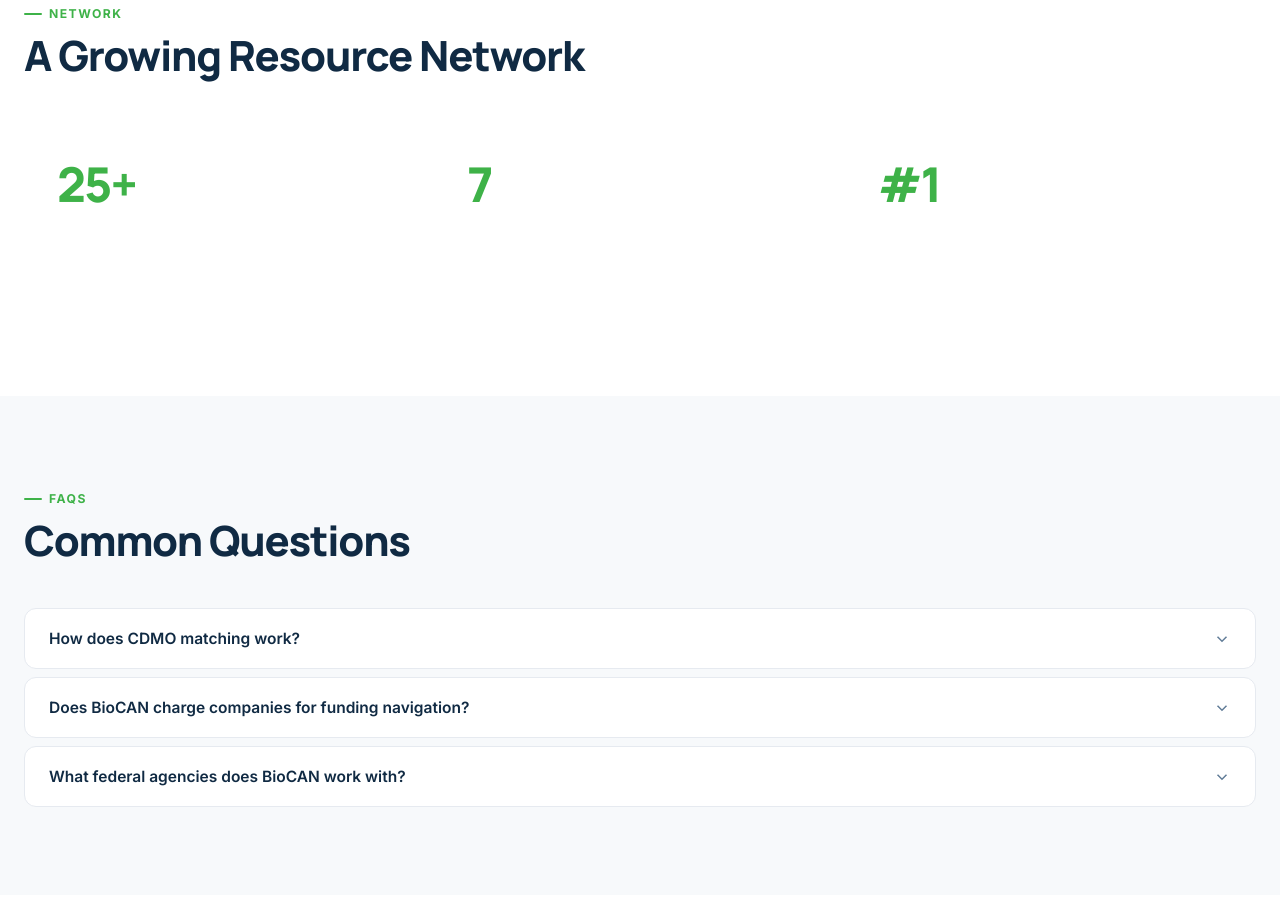
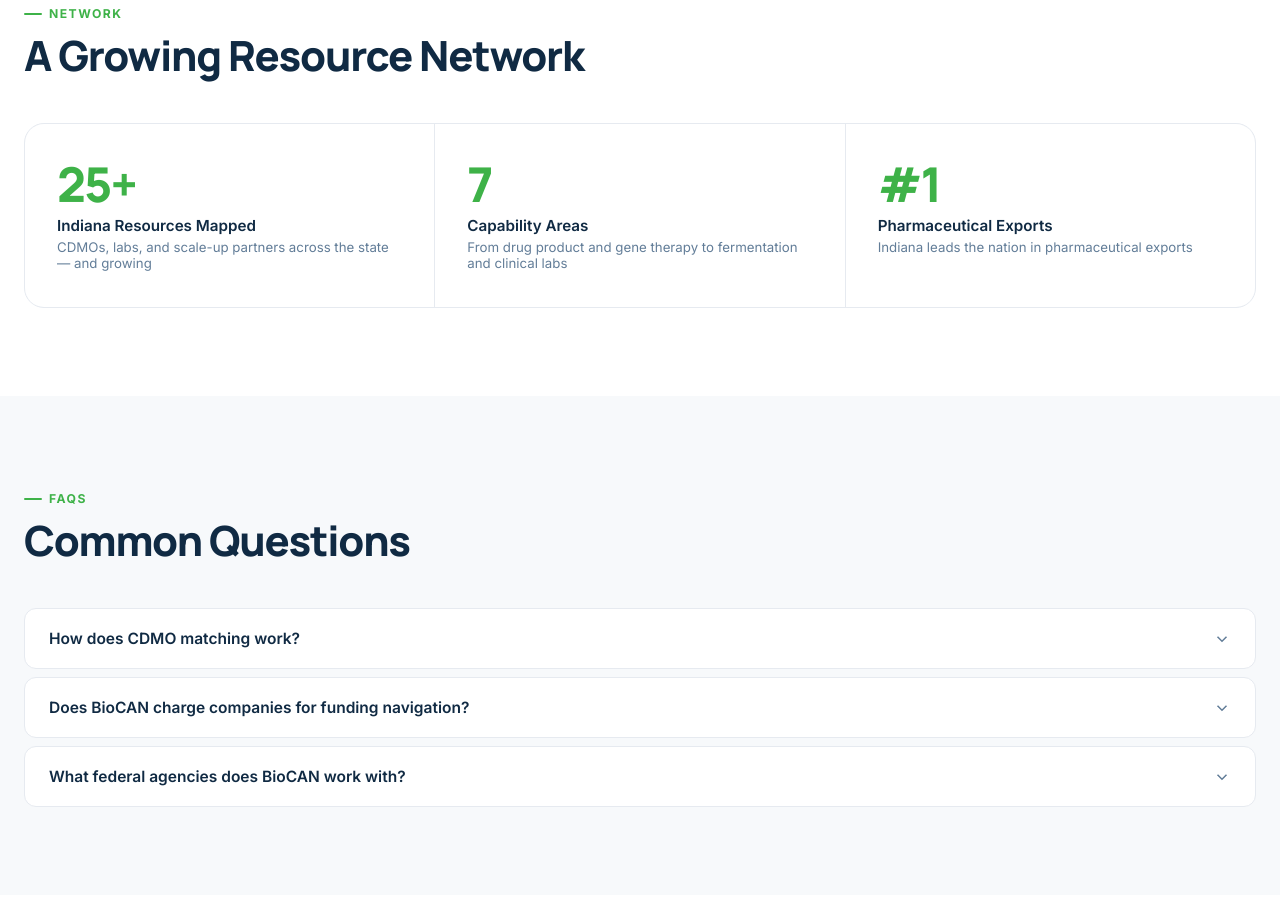
Before and after one commit to cfrady5/HeartlandBioworks, a website: page docs/biocan.html in a window 1280 px wide. Shown: the part 4195-5118 px from the top of the page. Drawn offline with Linux system fonts and the light colour scheme.

Commit message:
Fix white-on-white stat labels on biodefense + biocan (recolor metrics for light section)

```diff
--- a/docs/biocan.html
+++ b/docs/biocan.html
@@ -45,10 +45,10 @@
     .fund-card h3{font-size:1.05rem;font-weight:700;color:#fff;margin-bottom:8px;}
     .fund-card p{font-size:.9rem;line-height:1.68;color:rgba(255,255,255,.58);}
     .fund-range{font-family:'Manrope',system-ui,sans-serif;font-size:1.7rem;font-weight:800;color:var(--green);letter-spacing:-.03em;margin-bottom:8px;}
-    .metrics-grid{display:grid;grid-template-columns:repeat(3,1fr);gap:1px;background:rgba(255,255,255,.08);border:1px solid rgba(255,255,255,.08);border-radius:20px;overflow:hidden;}
-    .metric-item{padding:36px 32px;background:rgba(255,255,255,.04);}
-    .metric-n{font-family:'Manrope',system-ui,sans-serif;font-size:3rem;font-weight:800;letter-spacing:-.04em;color:#fff;line-height:1;margin-bottom:8px;}.metric-n em{font-style:normal;color:var(--green);}
-    .metric-l{font-size:.95rem;font-weight:600;color:rgba(255,255,255,.82);margin-bottom:4px;}.metric-d{font-size:.83rem;color:rgba(255,255,255,.4);}
+    .metrics-grid{display:grid;grid-template-columns:repeat(3,1fr);gap:1px;background:var(--border);border:1px solid var(--border);border-radius:20px;overflow:hidden;}
+    .metric-item{padding:36px 32px;background:#fff;}
+    .metric-n{font-family:'Manrope',system-ui,sans-serif;font-size:3rem;font-weight:800;letter-spacing:-.04em;color:var(--text);line-height:1;margin-bottom:8px;}.metric-n em{font-style:normal;color:var(--green);}
+    .metric-l{font-size:.95rem;font-weight:600;color:var(--text);margin-bottom:4px;}.metric-d{font-size:.83rem;color:var(--muted);}
     .faq-list{display:flex;flex-direction:column;gap:8px;margin-top:44px;}
     .faq-item{border:1px solid var(--border);border-radius:12px;overflow:hidden;background:#fff;}
     .faq-q{display:flex;align-items:center;justify-content:space-between;gap:16px;padding:20px 24px;cursor:pointer;font-weight:600;font-size:.97rem;color:var(--text);user-select:none;}
```
Also changed, not shown: docs/biodefense.html (+4 -4 lines).
